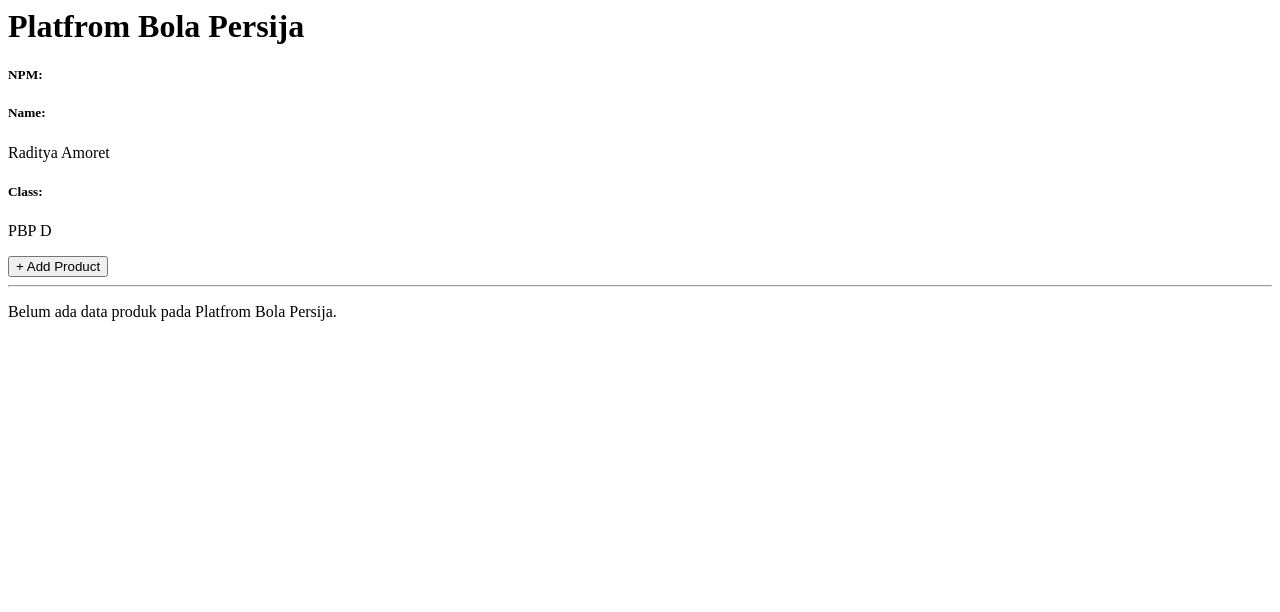
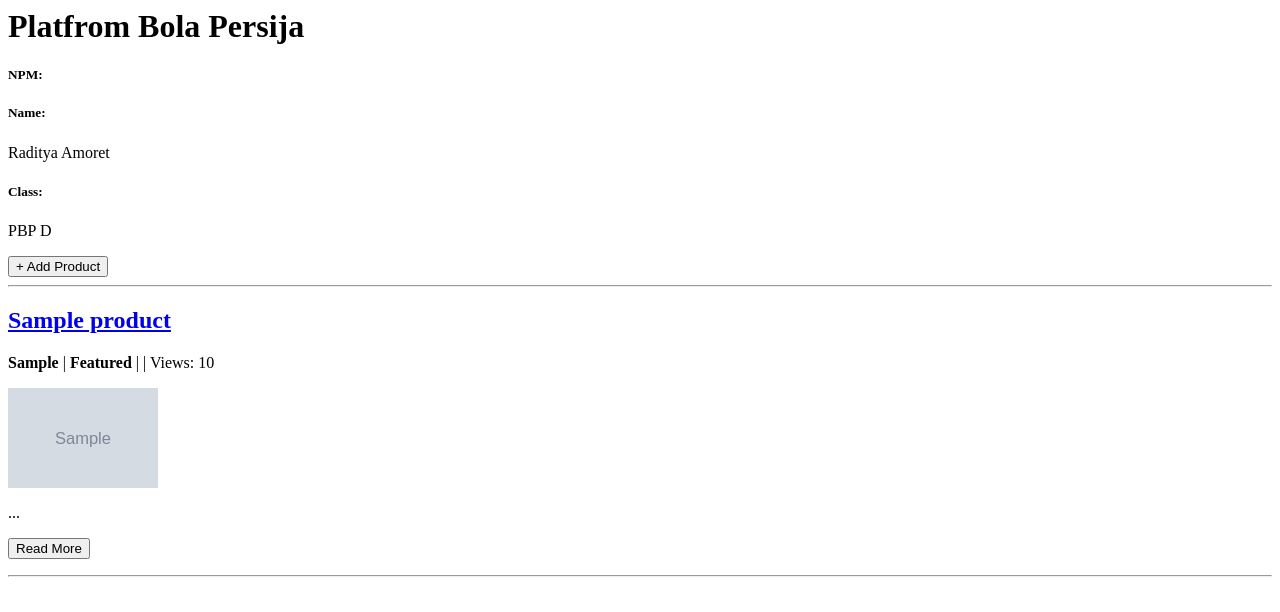
Before and after one commit to awokawok2/platform-bola-persija, a Django app: page / in a window 1280 px wide. Shown: the top 612 px of the page. Run offline with Django 5.2, Linux system fonts and the light colour scheme; tables that the repository leaves empty hold one stand-in row (values such as "Sample post"); grey boxes marked "Sample" are stand-in pictures.

Commit message:
fixed variabble and postman issue

```diff
--- a/main/models.py
+++ b/main/models.py
@@ -7,15 +7,16 @@
     description = models.TextField()
     thumbnail = models.URLField()
     category = models.CharField()
+    product_views = models.PositiveIntegerField(default=0)
     is_featured = models.BooleanField()
 
     def __str__(self):
         return self.title
 
     @property
-    def is_news_hot(self):
-        return self.news_views > 20
+    def is_product_hot(self):
+        return self.product_views > 20
 
     def increment_views(self):
-        self.news_views += 1
+        self.product_views += 1
         self.save()
--- a/main/templates/main.html
+++ b/main/templates/main.html
@@ -9,21 +9,21 @@
 <h5>Class:</h5>
 <p>{{ class }}</p>
 
-<a href="{% url 'main:create_news' %}">
+<a href="{% url 'main:create_product' %}">
   <button>+ Add Product</button>
 </a>
 
 <hr>
 
-{% if not news_product %}
+{% if not product_list %}
 <p>Belum ada data produk pada Platfrom Bola Persija.</p>
 {% else %}
 
 {% for product in product_list %}
 <div>
-  <h2><a href="{% url 'main:show_product' product.id %}">{{ product.title }}</a></h2>
+  <h2><a href="{% url 'main:show_product' product.id %}">{{ product.name }}</a></h2>
 
-  <p><b>{{ product.get_category_display }}</b>{% if product.is_featured %} |
+  <p><b>{{ product.category }}</b>{% if product.is_featured %} |
     <b>Featured</b>{% endif %}{% if product.is_product_hot %} |
     <b>Hot</b>{% endif %} | <i>{{ product.created_at|date:"d M Y H:i" }}</i>
     | Views: {{ product.product_views }}</p>
--- a/main/urls.py
+++ b/main/urls.py
@@ -1,10 +1,14 @@
 from django.urls import path
-from main.views import show_main, create_product, show_product
+from main.views import show_main, create_product, show_product, show_xml, show_json, show_xml_by_id, show_json_by_id
 
 app_name = 'main'
 
 urlpatterns = [
     path('', show_main, name='show_main'),
-    path('create-news/', create_product, name='create_news'),
-    path('news/<str:id>/', show_product, name='show_news'),
+    path('create-product/', create_product, name='create_product'),
+    path('product/<str:id>/', show_product, name='show_product'),
+    path('xml/', show_xml, name='show_xml'),
+    path('json/', show_json, name='show_json'),
+    path('xml/<str:product_id>/', show_xml_by_id, name='show_xml_by_id'),
+    path('json/<str:product_id>/', show_json_by_id, name='show_json_by_id'),
 ]
```
Also changed, not shown: main/migrations/0003_product_product_views.py (added), templates/base.html (renamed from main/templates/base.html).
